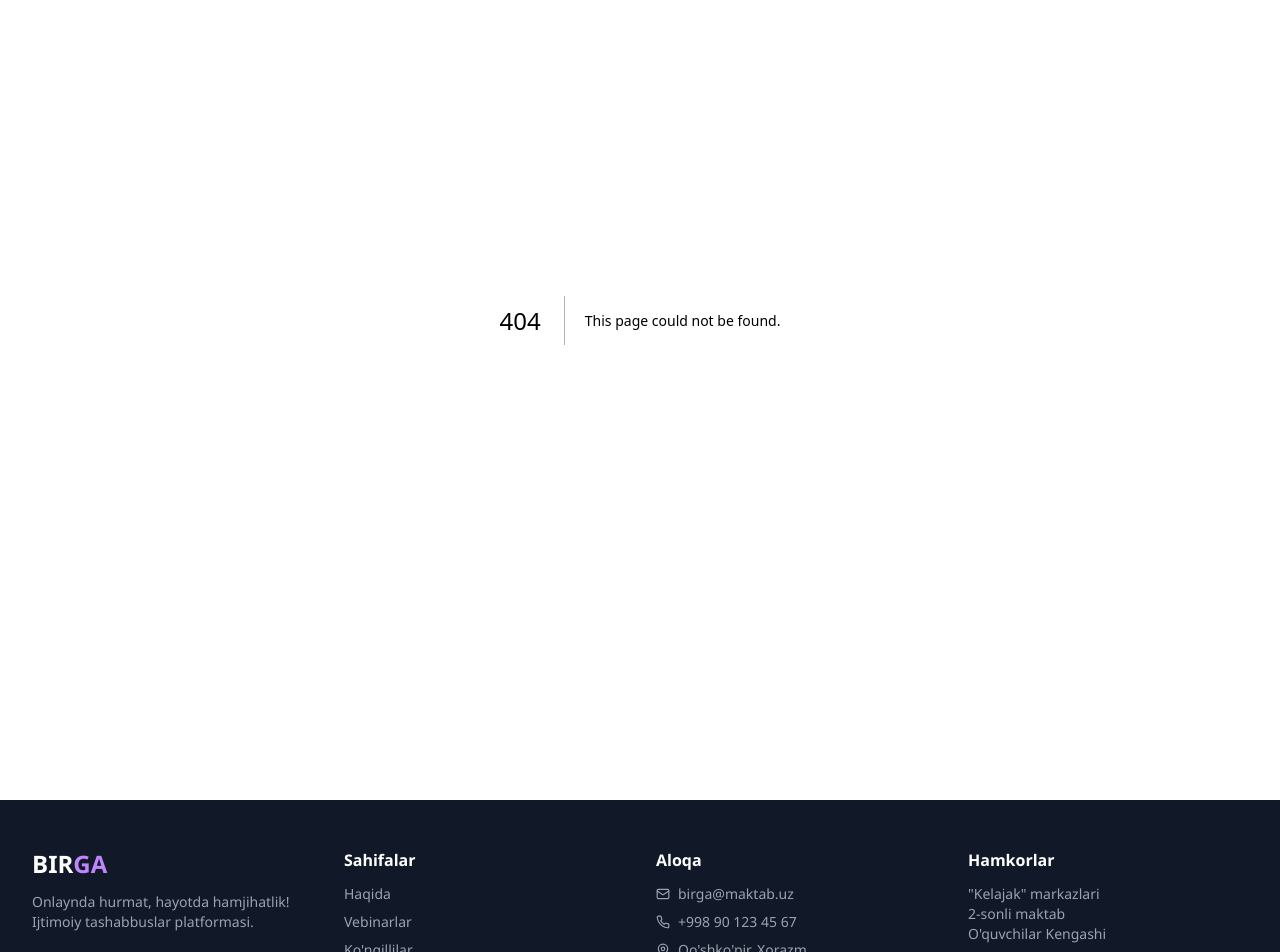
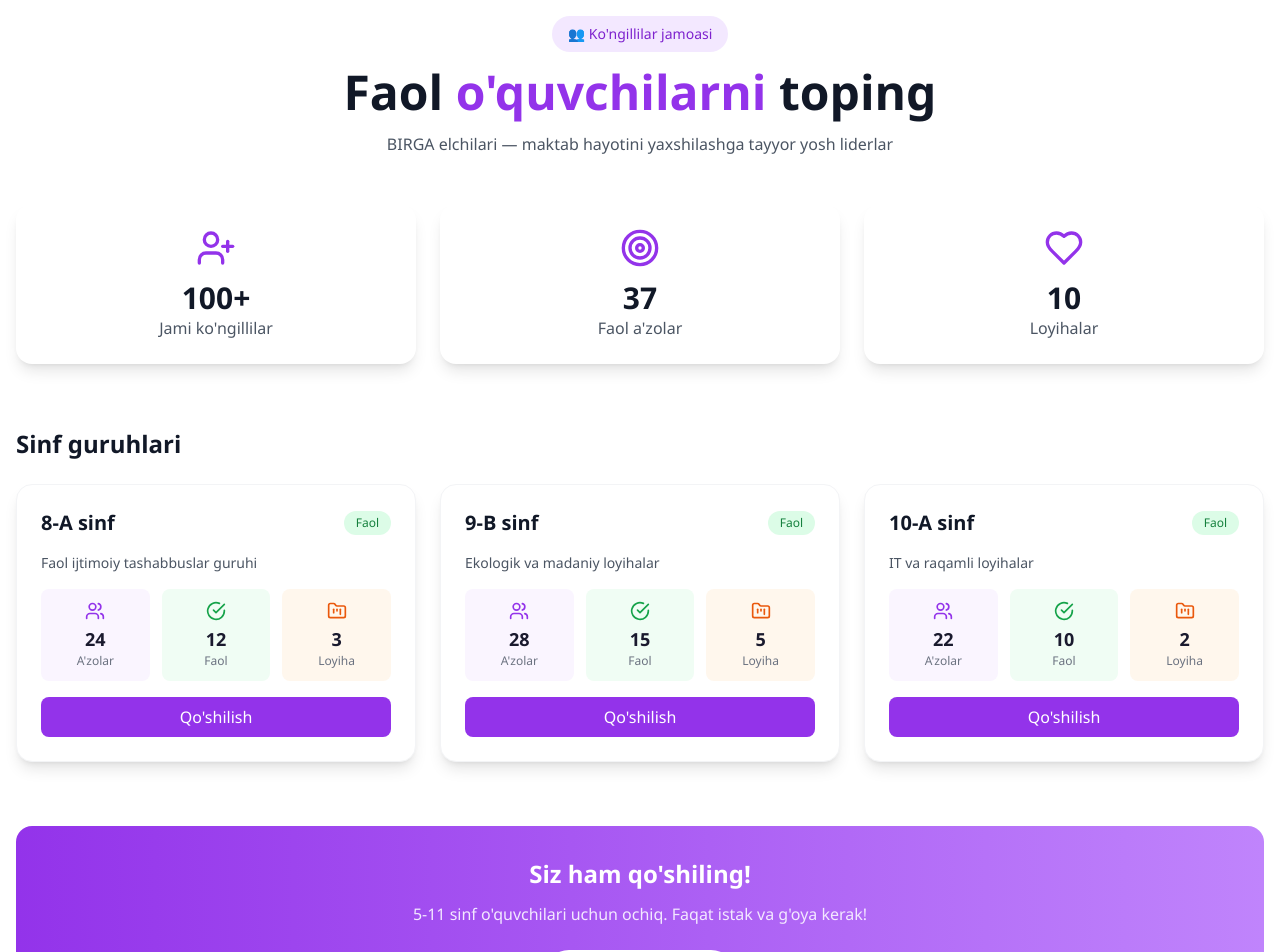
Before and after one commit to teranovaAwok/BIRGA, a Next.js app: page /volunteers in a window 1280 px wide. Before the commit this address had no page. Shown: the part 80-1032 px from the top of the page. Built offline with nearby package versions, Linux system fonts and the light colour scheme.

Commit message:
Create page.tsx

```diff
--- /dev/null
+++ b/src/app/volunteers/page.tsx
@@ -0,0 +1,58 @@
+import volunteers from "@/data/volunteers.json";
+import VolunteerCard from "@/components/VolunteerCard";
+import { UserPlus, Target, Heart } from "lucide-react";
+
+export default function VolunteersPage() {
+  return (
+    <div className="pt-24 pb-12 px-4">
+      <div className="max-w-7xl mx-auto">
+        <div className="text-center mb-12">
+          <div className="inline-block bg-purple-100 text-purple-700 px-4 py-2 rounded-full text-sm font-medium mb-4">
+            👥 Ko'ngillilar jamoasi
+          </div>
+          <h1 className="text-4xl md:text-5xl font-bold text-gray-900 mb-4">
+            Faol <span className="text-purple-600">o'quvchilarni</span> toping
+          </h1>
+          <p className="text-gray-600 max-w-2xl mx-auto">
+            BIRGA elchilari — maktab hayotini yaxshilashga tayyor yosh liderlar
+          </p>
+        </div>
+
+        <div className="grid md:grid-cols-3 gap-6 mb-16">
+          <div className="bg-white p-6 rounded-2xl shadow-lg text-center">
+            <UserPlus className="mx-auto text-purple-600 mb-3" size={40} />
+            <div className="text-3xl font-bold text-gray-900">100+</div>
+            <div className="text-gray-600">Jami ko'ngillilar</div>
+          </div>
+          <div className="bg-white p-6 rounded-2xl shadow-lg text-center">
+            <Target className="mx-auto text-purple-600 mb-3" size={40} />
+            <div className="text-3xl font-bold text-gray-900">37</div>
+            <div className="text-gray-600">Faol a'zolar</div>
+          </div>
+          <div className="bg-white p-6 rounded-2xl shadow-lg text-center">
+            <Heart className="mx-auto text-purple-600 mb-3" size={40} />
+            <div className="text-3xl font-bold text-gray-900">10</div>
+            <div className="text-gray-600">Loyihalar</div>
+          </div>
+        </div>
+
+        <h2 className="text-2xl font-bold text-gray-900 mb-6">Sinf guruhlari</h2>
+        <div className="grid md:grid-cols-2 lg:grid-cols-3 gap-6 mb-16">
+          {volunteers.map((group) => (
+            <VolunteerCard key={group.id} group={group} />
+          ))}
+        </div>
+
+        <div className="bg-gradient-to-r from-purple-600 to-purple-400 rounded-2xl p-8 text-white text-center">
+          <h2 className="text-2xl font-bold mb-3">Siz ham qo'shiling!</h2>
+          <p className="mb-6 text-purple-100">
+            5-11 sinf o'quvchilari uchun ochiq. Faqat istak va g'oya kerak!
+          </p>
+          <button className="bg-white text-purple-700 px-8 py-3 rounded-full font-bold hover:scale-105 transition-transform">
+            Ariza topshirish
+          </button>
+        </div>
+      </div>
+    </div>
+  );
+}
```
